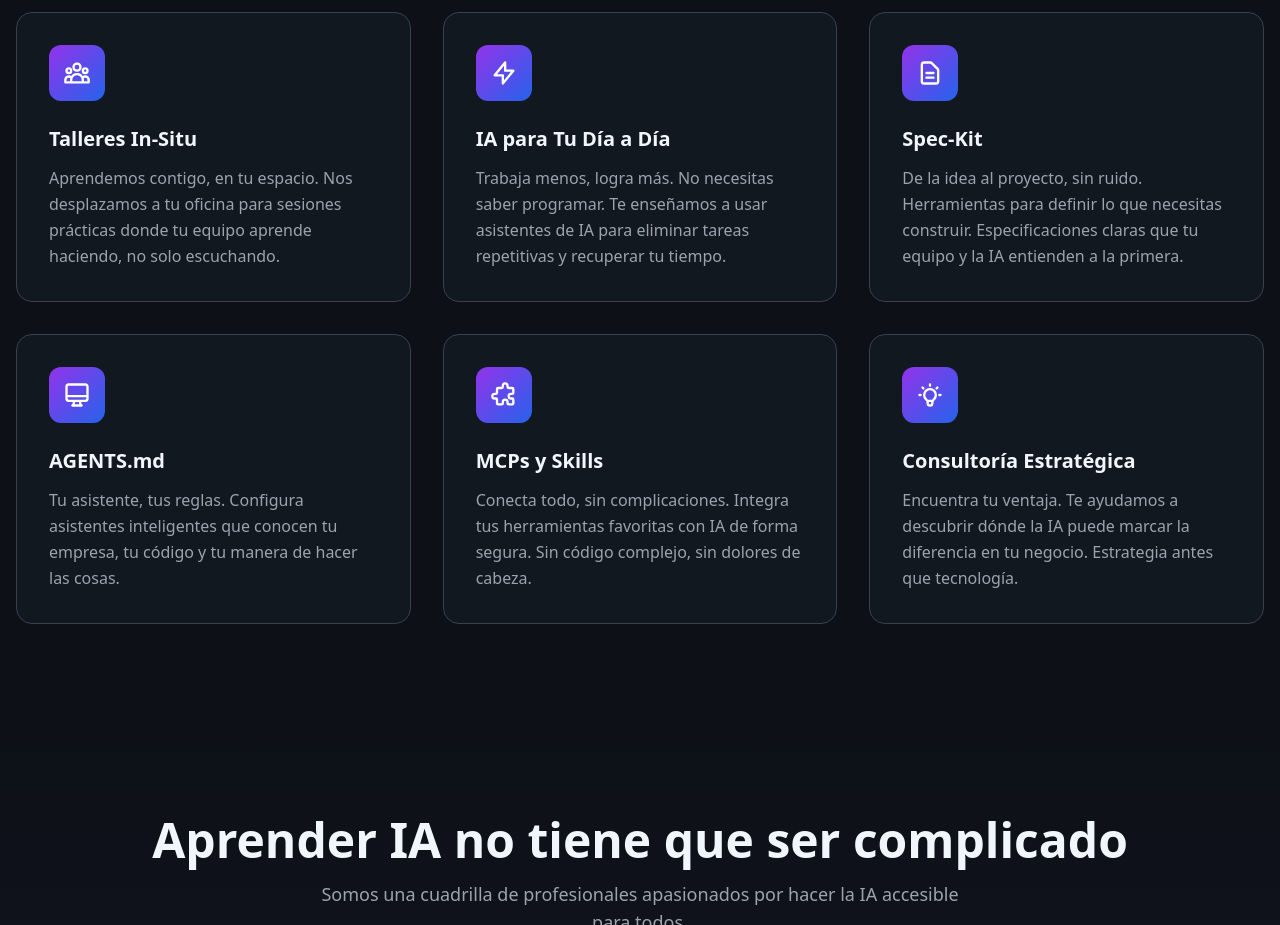
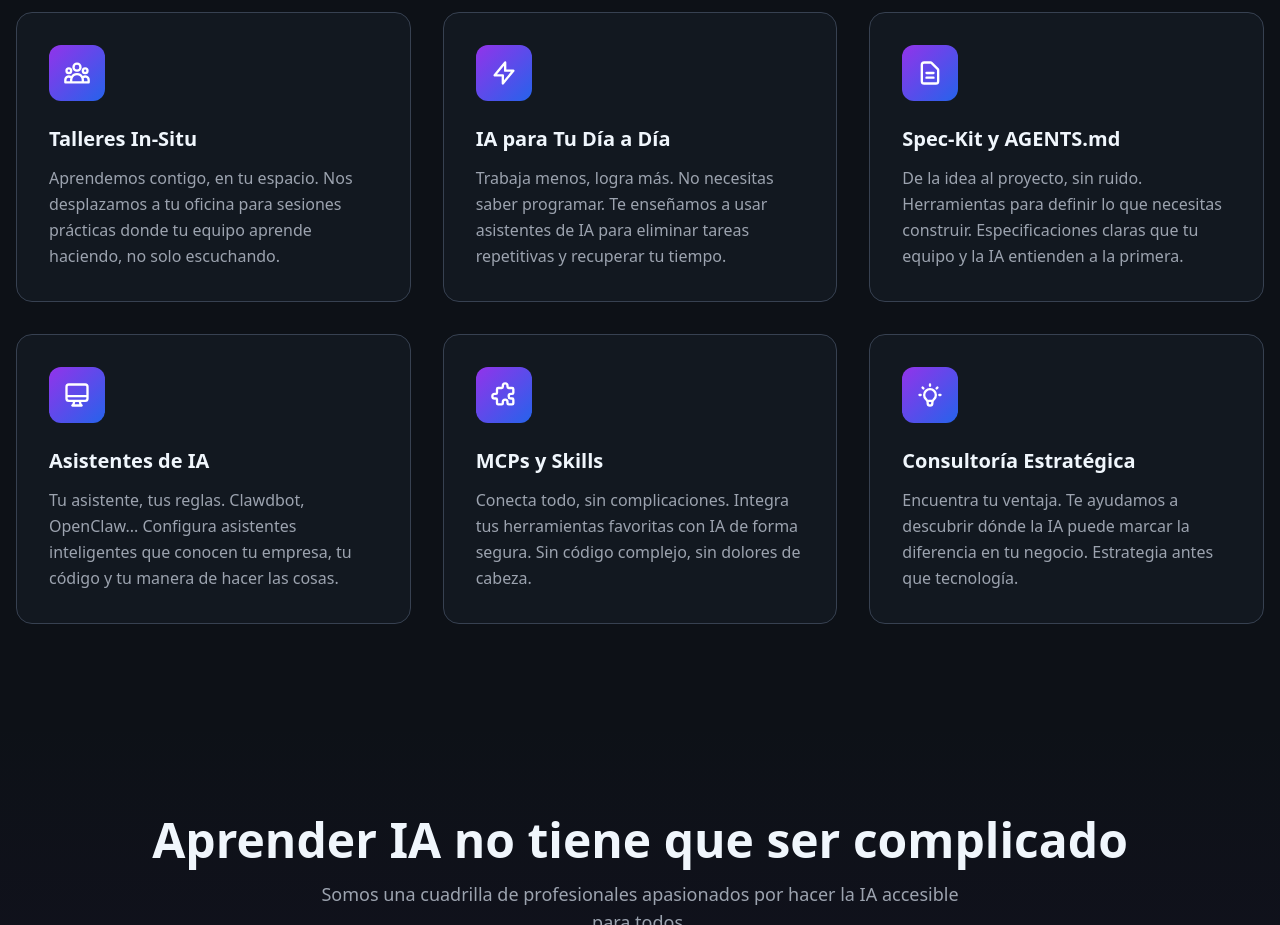
Before and after one commit to clovellyapps/cuadril-ia, a website: page index.html in a window 1280 px wide. Shown: the part 1620-2545 px from the top of the page. Drawn offline with nearby package versions, Linux system fonts and the light colour scheme.

Commit message:
feat: improve cards

```diff
--- a/index.html
+++ b/index.html
@@ -443,7 +443,7 @@
                     <div class="w-14 h-14 bg-gradient-to-br from-purple-600 to-blue-600 rounded-xl flex items-center justify-center mb-6 group-hover:scale-110 transition-transform">
                         <svg class="w-7 h-7 text-white" fill="none" stroke="currentColor" viewBox="0 0 24 24" aria-hidden="true"><path stroke-linecap="round" stroke-linejoin="round" stroke-width="2" d="M9 12h6m-6 4h6m2 5H7a2 2 0 01-2-2V5a2 2 0 012-2h5.586a1 1 0 01.707.293l5.414 5.414a1 1 0 01.293.707V19a2 2 0 01-2 2z"/></svg>
                     </div>
-                    <h3 class="text-xl font-bold mb-3">Spec-Kit</h3>
+                    <h3 class="text-xl font-bold mb-3">Spec-Kit y AGENTS.md</h3>
                     <p class="text-gray-400 leading-relaxed">De la idea al proyecto, sin ruido. Herramientas para definir lo que necesitas construir. Especificaciones claras que tu equipo y la IA entienden a la primera.</p>
                 </div>
 
@@ -452,8 +452,8 @@
                     <div class="w-14 h-14 bg-gradient-to-br from-purple-600 to-blue-600 rounded-xl flex items-center justify-center mb-6 group-hover:scale-110 transition-transform">
                         <svg class="w-7 h-7 text-white" fill="none" stroke="currentColor" viewBox="0 0 24 24" aria-hidden="true"><path stroke-linecap="round" stroke-linejoin="round" stroke-width="2" d="M9.75 17L9 20l-1 1h8l-1-1-.75-3M3 13h18M5 17h14a2 2 0 002-2V5a2 2 0 00-2-2H5a2 2 0 00-2 2v10a2 2 0 002 2z"/></svg>
                     </div>
-                    <h3 class="text-xl font-bold mb-3">AGENTS.md</h3>
-                    <p class="text-gray-400 leading-relaxed">Tu asistente, tus reglas. Configura asistentes inteligentes que conocen tu empresa, tu código y tu manera de hacer las cosas.</p>
+                    <h3 class="text-xl font-bold mb-3">Asistentes de IA</h3>
+                    <p class="text-gray-400 leading-relaxed">Tu asistente, tus reglas. Clawdbot, OpenClaw... Configura asistentes inteligentes que conocen tu empresa, tu código y tu manera de hacer las cosas.</p>
                 </div>
 
                 <!-- Card 5: MCPs y Skills -->
```
